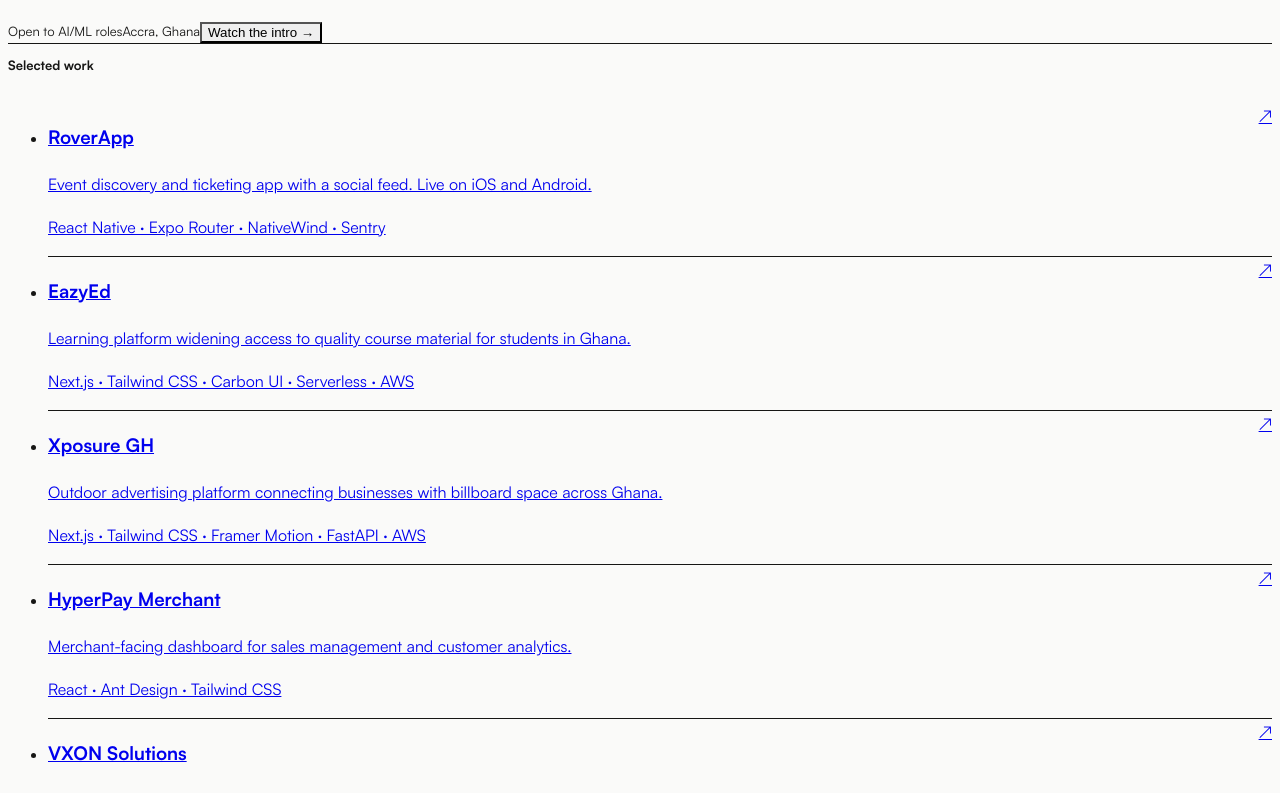
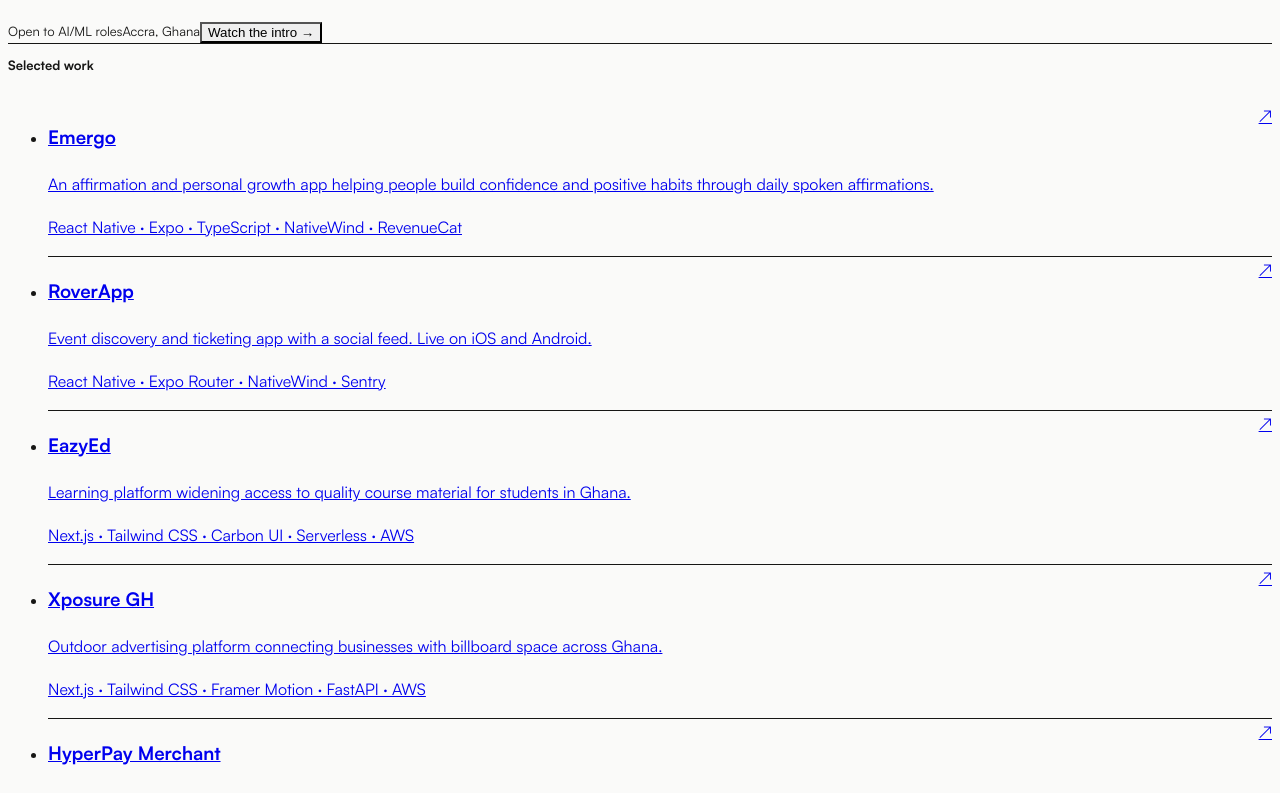
Before and after one commit to richmond-gakpetor/dev-richie, a Next.js app: page / in a window 1280 px wide. Shown: the part 320-1113 px from the top of the page. Built offline with nearby package versions, Linux system fonts and the light colour scheme.

Commit message:
include `Emergo` in selected work section

```diff
--- a/src/components/Work.tsx
+++ b/src/components/Work.tsx
@@ -1,7 +1,7 @@
 import Section from "@/components/Section";
 import projectInfo from "@/components/utils/projectInfo";
 
-const FEATURED_KEYS = ["roverapp", "eazyed", "xposuregh", "dashboard", "vxonsolutions"];
+const FEATURED_KEYS = ["emergo", "roverapp", "eazyed", "xposuregh", "dashboard"];
 const projects = FEATURED_KEYS.map((k) => projectInfo.get(k)!);
 
 export default function Work() {
```
